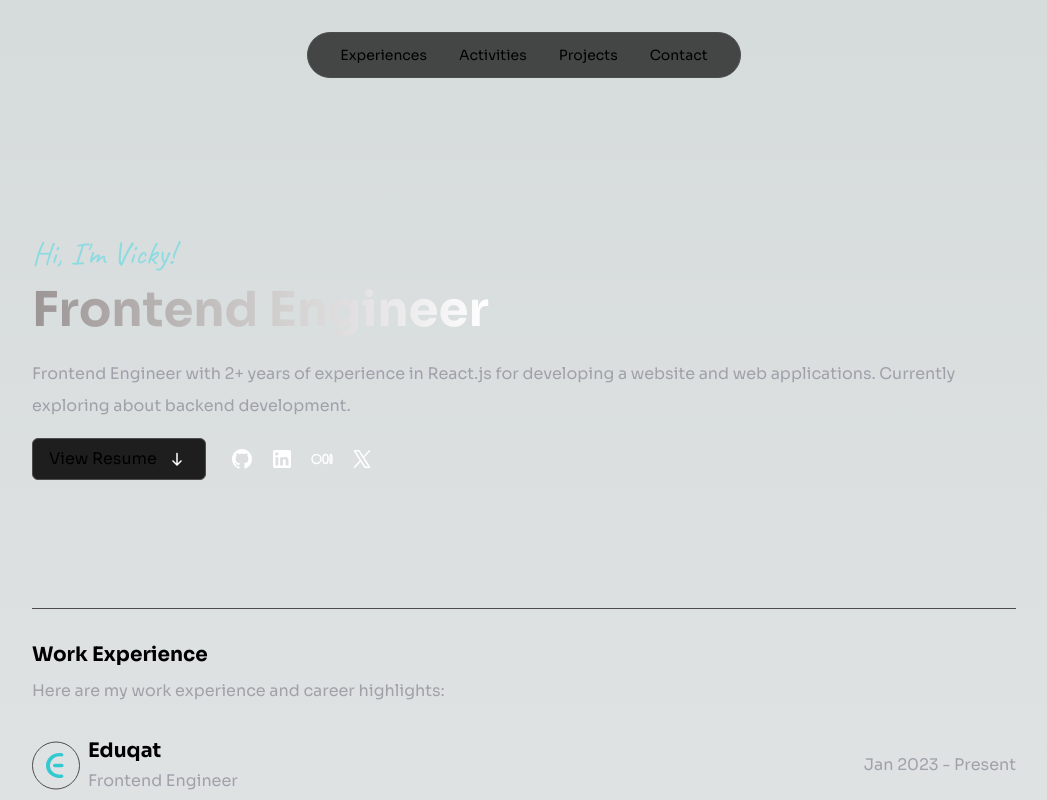
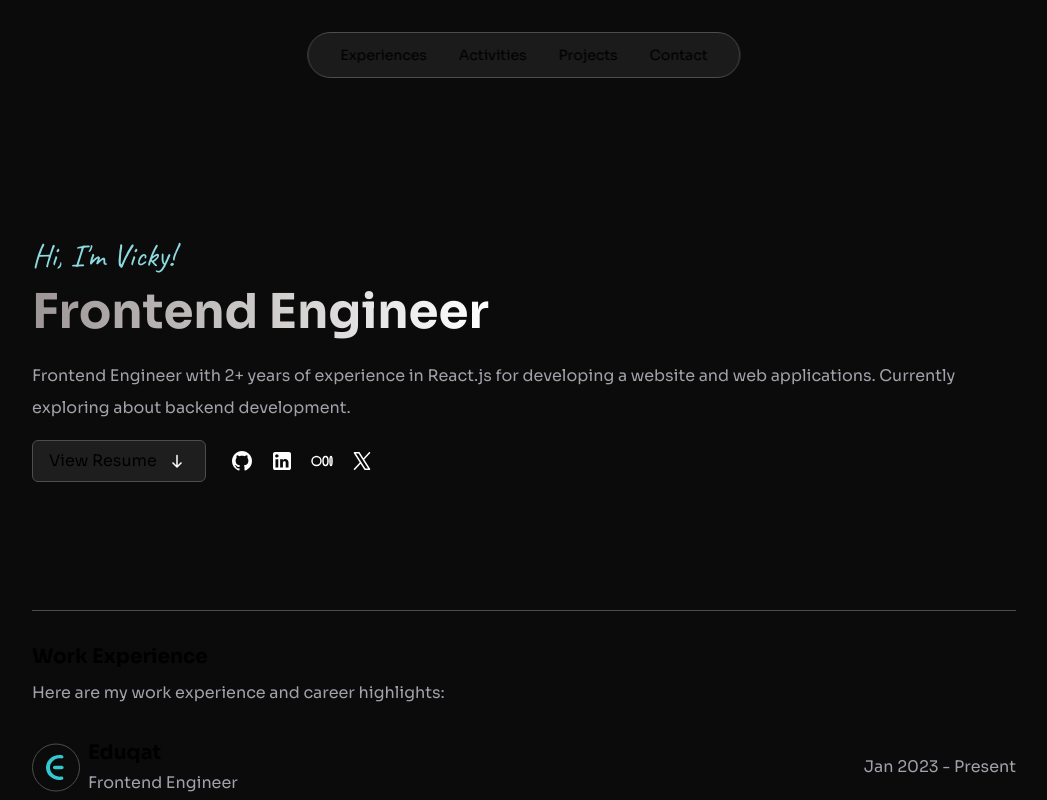
Before and after one commit to vickyadrii/personal-website-2.0, a Next.js app: page / in a window 1280 px wide. Shown: the top 800 px of the page, without its empty margins (116-1163 px from the left). Built offline with nearby package versions, Linux system fonts and the light colour scheme.

Commit message:
feat: add loading state when submitted the form

```diff
--- a/src/app/globals.css
+++ b/src/app/globals.css
@@ -23,7 +23,7 @@
 
 body {
   color: rgb(var(--foreground-rgb));
-  background: linear-gradient(to bottom, transparent, rgb(var(--background-end-rgb))) rgb(var(--background-start-rgb));
+  background: linear-gradient(to bottom, transparent, #0a0a0a) #0b0b0b;
 }
 
 @layer utilities {
--- a/src/components/common/navbar/navbar.tsx
+++ b/src/components/common/navbar/navbar.tsx
@@ -4,7 +4,7 @@ import { navbarItems } from "@/constants/constants";
 
 const Navbar = () => {
   return (
-    <header className="md:py-8 sticky top-0">
+    <header className="md:py-8 fixed left-1/2 -translate-x-1/2 top-0">
       <nav className="md:flex hidden justify-center items-center">
         <ul className="bg-primary-dark-800/80 px-8 py-3 flex items-center gap-8 border border-primary-dark-600 rounded-3xl backdrop-blur-sm">
           {navbarItems.map(({ href, label }) => (
--- a/src/components/ui/button-icon/button-icon.tsx
+++ b/src/components/ui/button-icon/button-icon.tsx
@@ -5,9 +5,12 @@ type Props = {
   icon?: string;
 };
 
-const ButtonIcon = ({ children, icon }: Props & React.ButtonHTMLAttributes<HTMLButtonElement>) => {
+const ButtonIcon = ({ children, icon, ...props }: Props & React.ButtonHTMLAttributes<HTMLButtonElement>) => {
   return (
-    <button className="md:px-4 px-3 md:py-2 py-1.5 bg-primary-dark-700 hover:bg-black active:bg-primary-dark-700 border border-primary-dark-600 rounded-md flex items-center md:gap-2 gap-1 transition-all duration-200 ease-out w-fit">
+    <button
+      className="md:px-4 px-3 md:py-2 py-1.5 bg-primary-dark-700 hover:bg-black active:bg-primary-dark-700 border border-primary-dark-600 rounded-md flex items-center md:gap-2 gap-1 transition-all duration-200 ease-out w-fit disabled:cursor-not-allowed disabled:opacity-50"
+      {...props}
+    >
       <p className="md:text-base text-xs">{children}</p>
       {icon && <Image src={icon ?? ""} alt={children} width={24} height={24} className="md:w-6 w-5 md:h-6 h-5" />}
     </button>
--- a/src/features/home/components/hero/hero-section.tsx
+++ b/src/features/home/components/hero/hero-section.tsx
@@ -2,7 +2,7 @@ import SocialMedia from "@/components/common/social-media/social-media";
 
 const HeroSection = () => {
   return (
-    <section className="space-y-4 md:my-32 my-14">
+    <section className="space-y-4 md:pb-32 md:pt-60 pb-14">
       <h2 className="md:text-[32px] text-2xl text-primary-blue-500 font-caveat font-light">Hi, I&apos;m Vicky!</h2>
       <h1 className="gradient-text md:text-5xl text-3xl md:h-14 inline-block font-bold">Frontend Engineer</h1>
       <p className="text-primary-dark-500 md:text-base text-sm md:leading-8 leading-6">
--- a/src/features/home/contact/contact-form.tsx
+++ b/src/features/home/contact/contact-form.tsx
@@ -7,6 +7,7 @@ import { useState } from "react";
 import { EmailMessage } from "@/types/types";
 
 const ContactForm = () => {
+  const [isLoading, setIsLoading] = useState<boolean>(false);
   const [emailMessage, setEmailMessage] = useState<EmailMessage>({
     name: "",
     email: "",
@@ -23,6 +24,8 @@ const ContactForm = () => {
   const handleOnSubmit = async (event: React.SyntheticEvent<HTMLFormElement>) => {
     event.preventDefault();
 
+    setIsLoading(true);
+
     try {
       const res = await fetch("https://www.vickyadrii.my.id/api/send", {
         method: "POST",
@@ -32,8 +35,9 @@ const ContactForm = () => {
       console.log(resData);
     } catch (error) {
       console.log(error);
+    } finally {
+      setIsLoading(false);
     }
-    console.log(emailMessage);
   };
   return (
     <form onSubmit={handleOnSubmit} autoComplete="off" className="space-y-6">
@@ -80,7 +84,9 @@ const ContactForm = () => {
         </div>
       </div>
 
-      <ButtonIcon icon={getAssetUrl("/icons/ic_telegram.svg")}>Send Message</ButtonIcon>
+      <ButtonIcon disabled={isLoading} icon={getAssetUrl("/icons/ic_telegram.svg")}>
+        {isLoading ? "Loading..." : "Send Message"}
+      </ButtonIcon>
     </form>
   );
 };
--- a/tailwind.config.ts
+++ b/tailwind.config.ts
@@ -16,7 +16,9 @@ const config: Config = {
           600: "#4D4D4D",
           700: "#1E1E1F",
           800: "#202020",
+          850: "#0B0B0B",
           900: "#161616",
+          950: "#0A0A0A",
         },
         "primary-blue": {
           500: "#8DDBE0",
```
